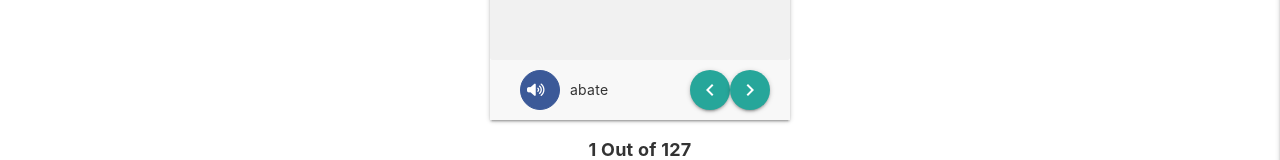
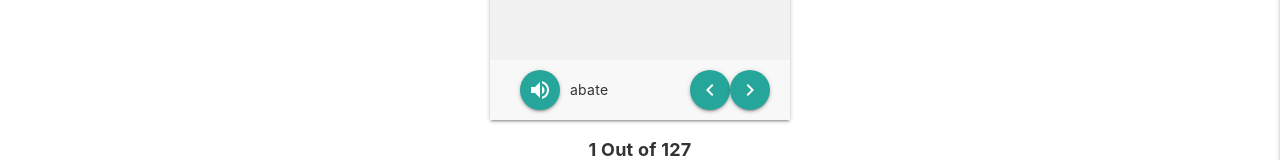
Before and after one commit to jadidihosein68/EnglishPractice, an Angular app: page /pte in a window 1280 px wide. Shown: the part 503-663 px from the top of the page. Built offline with nearby package versions, Linux system fonts and the light colour scheme.

Commit message:
change color

```diff
--- a/src/app/shared/english-learner-card/english-learner-card.component.html
+++ b/src/app/shared/english-learner-card/english-learner-card.component.html
@@ -18,9 +18,11 @@
   </div>
   <div class="card-footer">
     <div class="speaker-pronounce-container">
-      <button class="speaker-container" (click)="speak()">
-        <i class="fas fa-volume-up"></i>
+      <button class=" speaker-container btn-floating waves-effect waves-light" (click)="speak()">
+        <i class="material-icons">volume_up</i>
       </button>
+
+
       <span class="pronounce">{{ vocabularyItem?.pronounce }}</span>
     </div>
 
--- a/src/app/shared/english-learner-card/english-learner-card.component.scss
+++ b/src/app/shared/english-learner-card/english-learner-card.component.scss
@@ -65,10 +65,9 @@
 .speaker-container {
   width: 40px;
   height: 40px;
-  border: 1px solid #3b5998;
   border-radius: 50%;
   margin: 0 10px;
-  background-color: #3b5998;
+
 }
 
 .speaker-container i {
```
